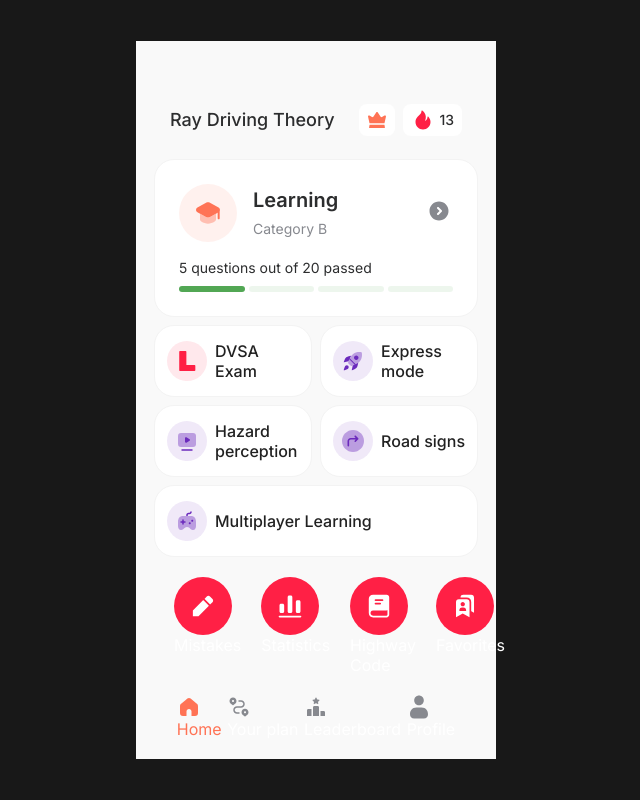
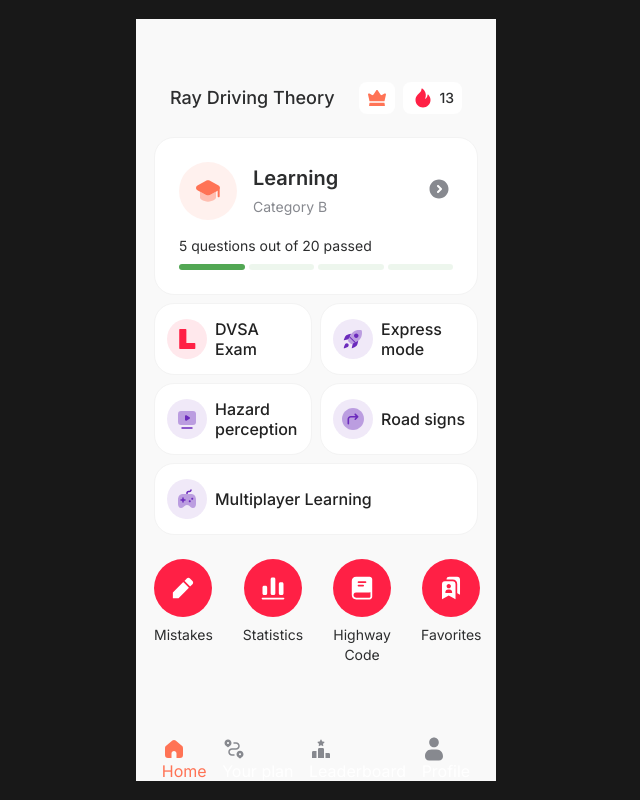
Before and after one commit to DariaBlomma/reactive-phone-test, a Vue app: page / in a window 1280 px wide. Shown: the whole page, without its empty margins (324-964 px from the left). Built offline with nearby package versions, Linux system fonts and the light colour scheme.

Commit message:
quick links markup

```diff
--- a/src/assets/styles/fonts.scss
+++ b/src/assets/styles/fonts.scss
@@ -42,7 +42,7 @@
 	line-height: 24px;
 }
 
-//paragraph/regular/03 in figma
+//paragraph/regular/03 or subText in figma
 .paragraph-2 {
 	font-weight: 400;
 	font-size: 14px;
--- a/src/components/home/HeaderLine.vue
+++ b/src/components/home/HeaderLine.vue
@@ -82,4 +82,11 @@
 		background-color: rgba($grey_800, 0.5);
 	}
 }
+
+@media (max-width: 250px) {
+	.header-line {
+		flex-direction: column;
+		text-align: center;
+	}
+}
 </style>
--- a/src/components/home/QuickLinksList.vue
+++ b/src/components/home/QuickLinksList.vue
@@ -11,7 +11,7 @@
 				:icon-component="item.icon"
 		/>
 
-		{{ item.title }}
+		<p class="paragraph-2">{{ item.title }}</p>
 	</div>
 </div>
 </template>
@@ -51,10 +51,37 @@
 <style scoped lang="scss">
 .quick-links-list {
 	display: flex;
-	gap: 20px;
+	justify-content: space-evenly;
+	gap: 30px;
+	margin-bottom: 72px;
+}
+
+.item {
+	display: flex;
+	flex-direction: column;
+	align-items: center;
+	gap: 8px;
+	color: $grey_800;
+	text-align: center;
+	transition: opacity 0.4s ease;
+
+	&:hover {
+		opacity: 0.7;
+	}
+
+	&:active {
+		opacity: 0.5;
+	}
 }
 
 .icon {
 	background-color: $red_500;
 }
+
+@media (max-width: $mobile) {
+	.quick-links-list {
+		display: grid;
+		grid-template-columns: repeat(2, 1fr);
+	}
+}
 </style>
--- a/src/components/home/SectionsList.vue
+++ b/src/components/home/SectionsList.vue
@@ -67,6 +67,7 @@
 	grid-template-columns: repeat(2, 1fr);
 	grid-template-rows: repeat(3, 72px);
 	gap: 8px;
+	margin-bottom: 24px;
 }
 
 .section {
--- a/src/views/HomeView.vue
+++ b/src/views/HomeView.vue
@@ -6,15 +6,9 @@
 			  :fire-amount="13"
 	  />
 	  <LearningPreview category="B" />
-
 	  <SectionsList />
-
-	  <div style="margin: 20px">
-		  <QuickLinksList />
-	  </div>
-	  <div style="margin: 20px">
-		  <AppFooter />
-	  </div>
+	  <QuickLinksList />
+	  <AppFooter />
   </div>
 </template>
 
```
